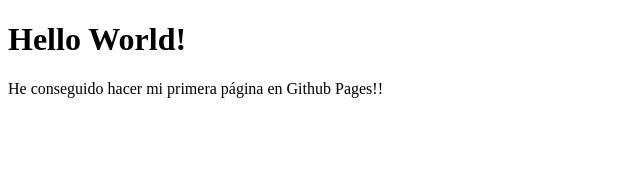
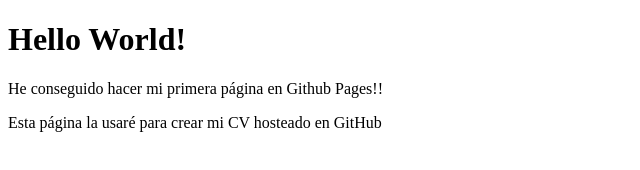
Before and after one commit to MDSkrki/MDSkrki.github.io, a plain HTML site: page index.html in a window 1280 px wide. Shown: the whole page, without its empty margins (0-640 px from the left). Drawn offline with Linux system fonts and the light colour scheme.

Commit message:
changes to see what branch is used for the webpage

```diff
--- a/index.html
+++ b/index.html
@@ -12,6 +12,8 @@
     <main>
         <h1>Hello World!</h1>
         <p>He conseguido hacer mi primera página en Github Pages!!</p>
+
+        <p>Esta página la usaré para crear mi CV hosteado en GitHub</p>
     </main>
 
     <script src="js/script.js"></script>
```
